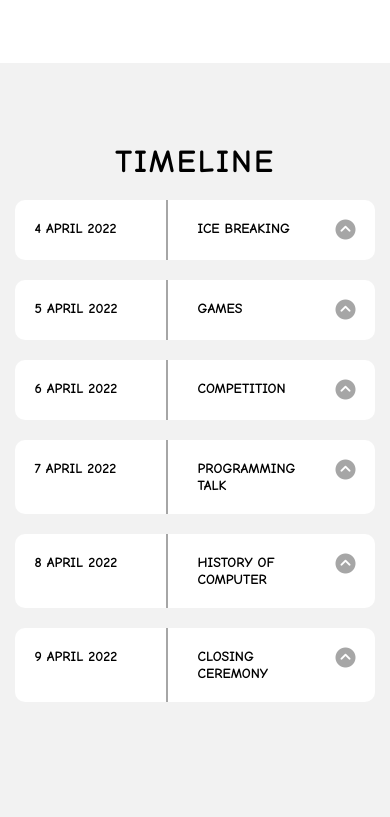
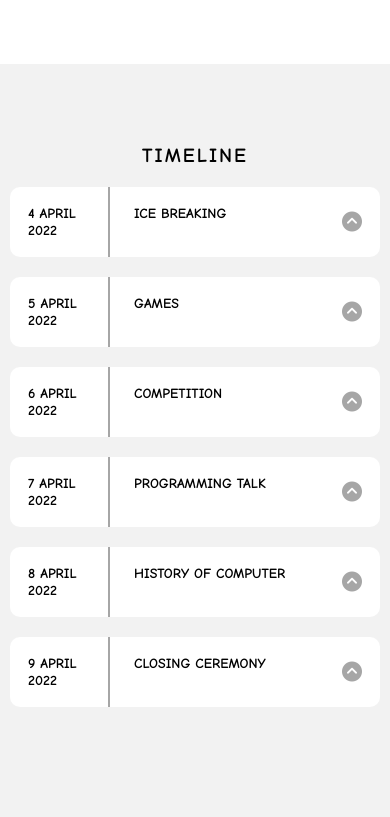
Before and after one commit to ChenChingYen/digiteen.github.io, a plain HTML site: page index.html in a window 390 px wide. Shown: the part 879-1696 px from the top of the page. Drawn offline with nearby package versions, Linux system fonts and the light colour scheme.

```diff
--- a/course-detail-css.css
+++ b/course-detail-css.css
@@ -131,3 +131,27 @@
         font-size: 14px;
     }
 }
+
+@media screen and (max-width: 400px) {
+    .title{
+        font-size: 10px;
+    }
+    .course-detail-text{
+        margin: 0 40px;
+        font-size: 12px;
+    }
+    .tab-btn{
+        font-size: 10px;
+    }
+    .content h4, p{
+        font-size: 12px;
+    }
+    .cover-text{
+        width: 80vw;
+        height: 60vh;
+    }
+    .img-wrapper img{
+        width: 80vw;
+        height: 60vh;
+    }
+}
--- a/index-css.css
+++ b/index-css.css
@@ -31,14 +31,17 @@
     border-right: 2px solid #a6a6a6;
     min-width: 153px;
 }
+.down-btn{
+    display: none;
+}
 .up-btn{
+    display: flex;
+    align-items: center;
+}
+.up-btn, .down-btn{
+    height: inherit;
     font-size: 20px;
     color: #a6a6a6;
-}
-.down-btn{
-    font-size: 20px;
-    color: #a6a6a6;
-    display: none;
 }
 .up-btn:hover, .down-btn:hover{
     color: black;
@@ -124,6 +127,29 @@
         width: 70vw;
     }
     .event-date, .event-description{
+        font-size: 16px;
+    }
+    .event-header{
+        display: grid;
+        grid-template-columns: 2fr 5fr 0.4fr;
+    }
+    .event-header div{
+        padding: 18px;
+    }
+    .event-description{
+        margin-left: 6px;
+    }
+    .event-date{
+        border-right: 2px solid #a6a6a6;
+        min-width: 100px;
+    }
+}
+
+@media screen and (max-width: 400px) {
+    .event-date, .event-description{
         font-size: 14px;
     }
+    .title{
+        font-size: 10px;
+    }
 }
--- a/styles.css
+++ b/styles.css
@@ -294,6 +294,9 @@ ul li{
 }
 
 @media screen and (max-width: 680px) {
+    .section-center{
+        padding: 80px 10px;
+    }
     .nav-links{
         display: none;
     }
```
